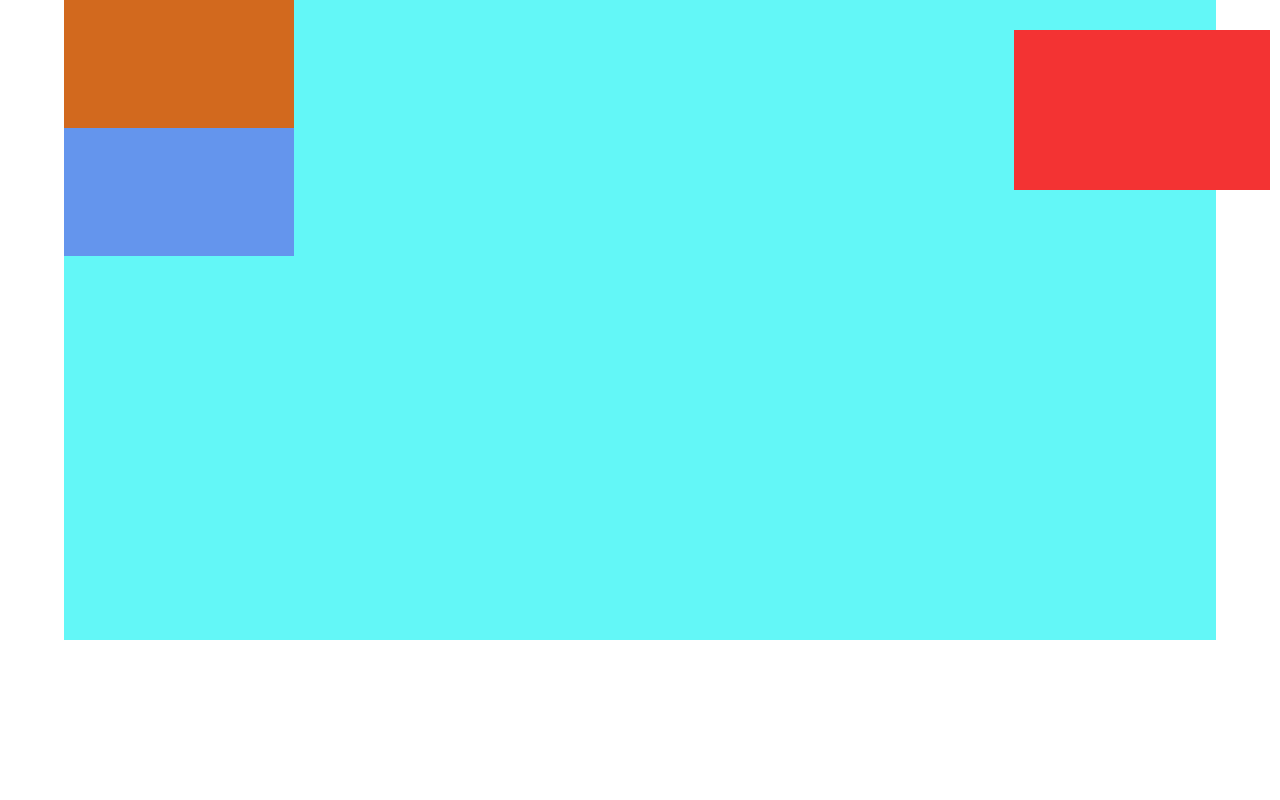
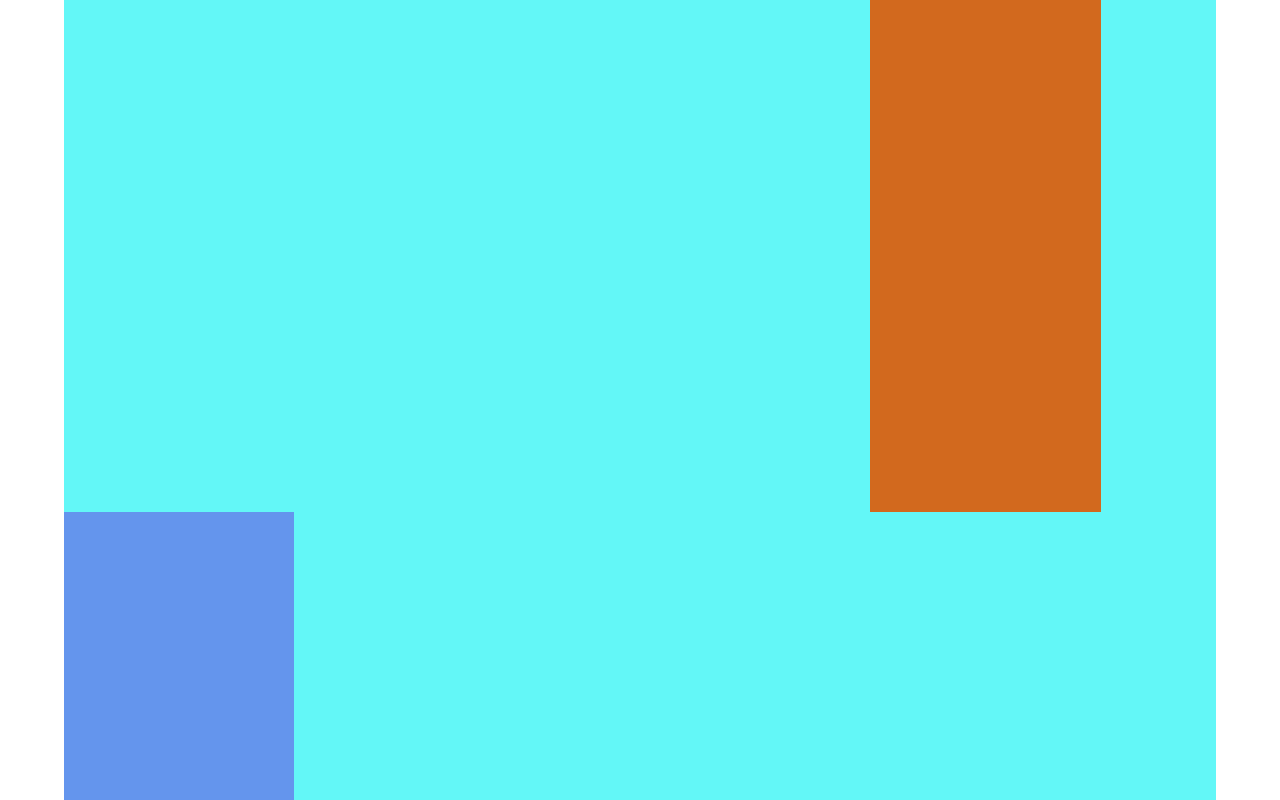
Before and after one commit to FedericoFrancescut/Test, a plain HTML site: page index.html in a window 1280 px wide. Shown: the top 800 px of the page. Drawn offline with Linux system fonts and the light colour scheme.

Commit message:
Second CSS Modify
Changing position of boxes relatively to container and page.

```diff
--- a/style.css
+++ b/style.css
@@ -9,13 +9,14 @@ html{
 }
 
 html, body{
-height: 100%;
+height: 200%;
 }
 .container{
     background-color: rgb(99, 247, 247);
     width: 90%;
     height: 80%;
     margin: auto; /*center the element in the page.*/
+    position: relative; /*this position is more important then the position of the boxes because it's a parent of them.*/
 }
 
 .box1, .box2, .box3{
@@ -26,14 +27,19 @@ height: 100%;
 
 .box1{
     position: absolute;
-    top: 3rem;
-    right: 10px;
+    top: 50%;
+    right: 50%;
+    transform: translate(+50%, -50%); /*usefull to center the element*/
 }
 
 .box2{
+    position: relative;
     background-color: chocolate;
+    left: 70%;
 }
 
 .box3{
     background-color: cornflowerblue;
+    position: sticky;
+    top: 0%
 }
```
